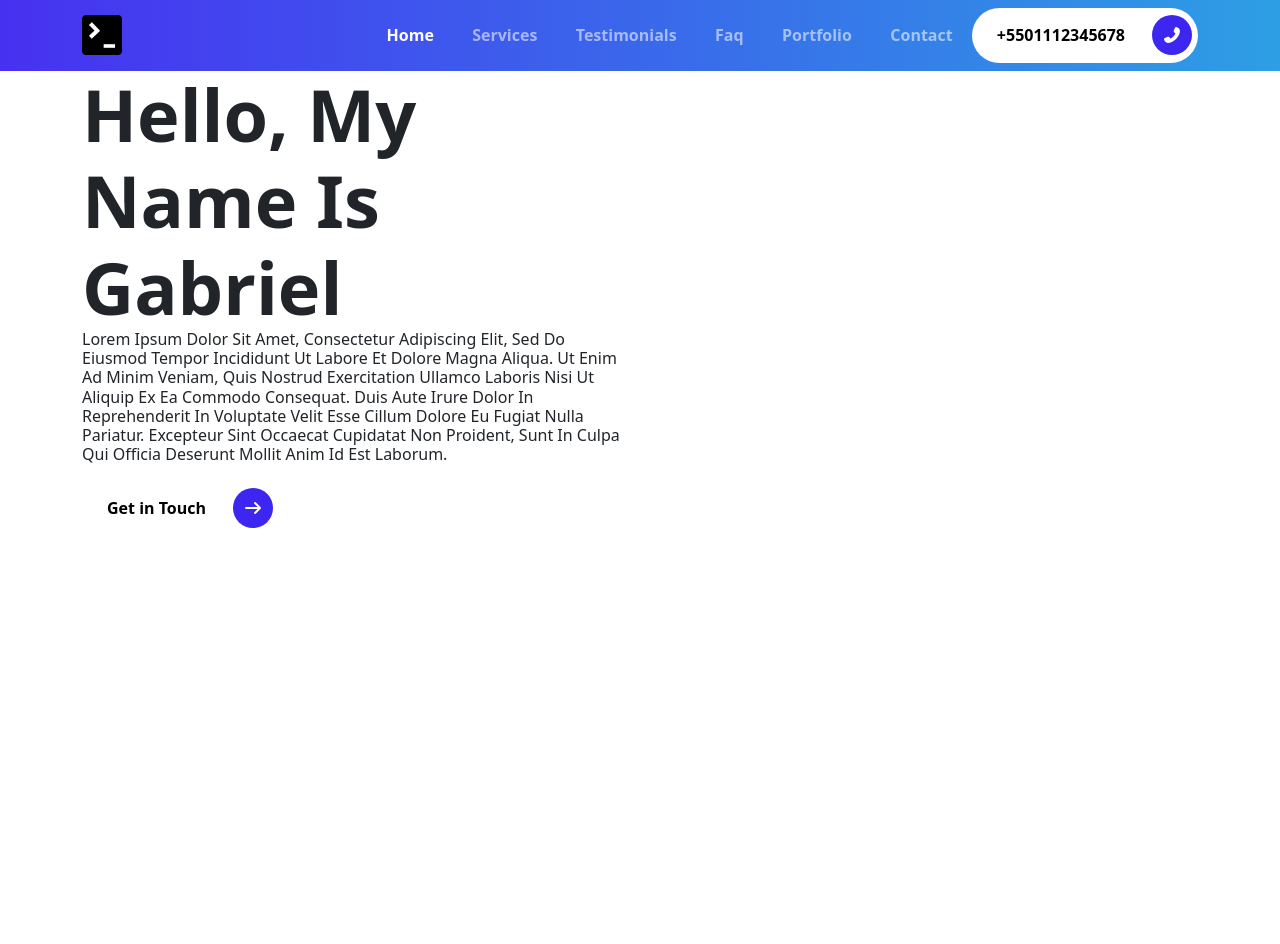
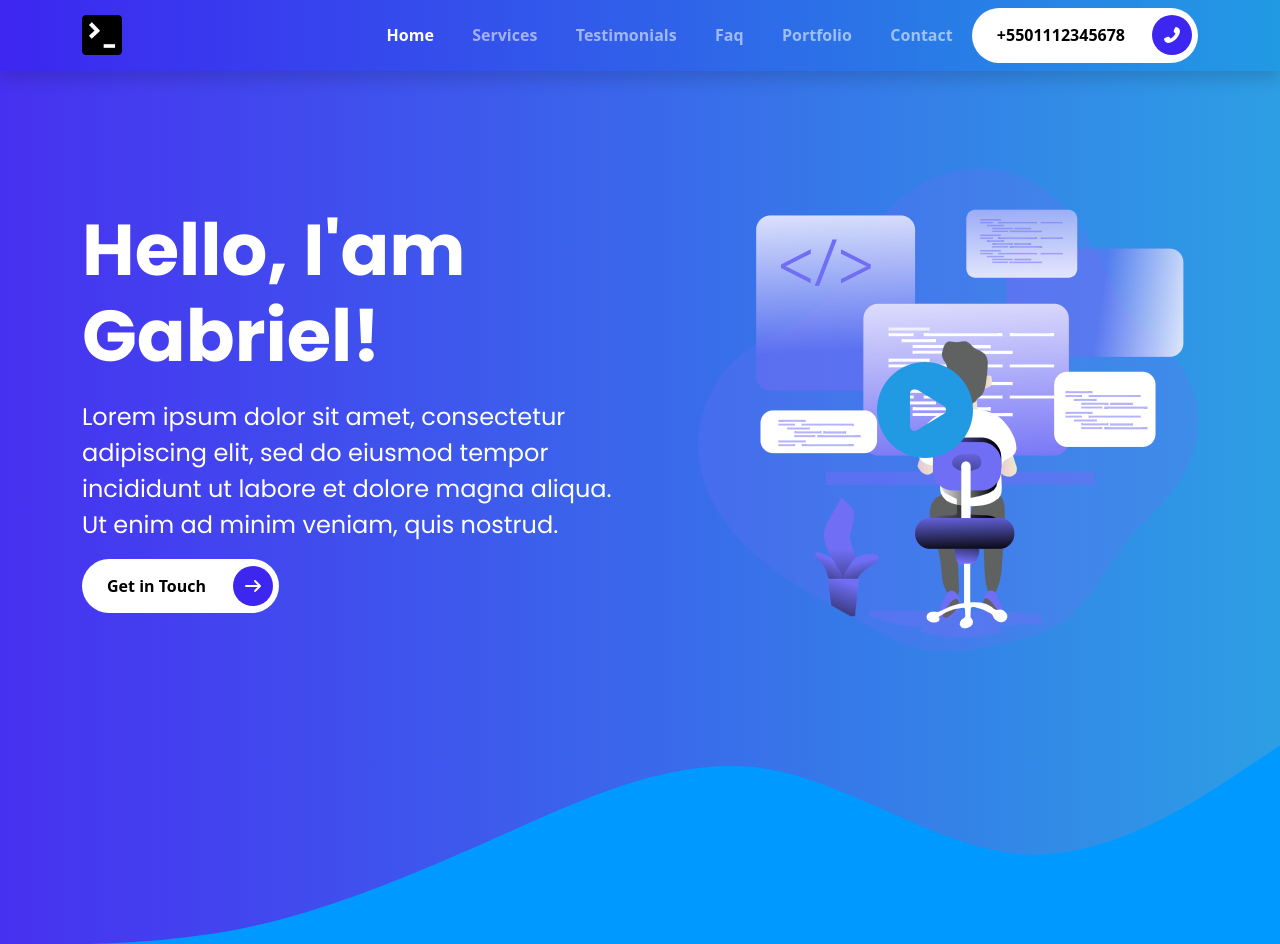
Before and after one commit to dmenezesgabriel/bootstrap-sass, a website: page index.html in a window 1280 px wide. Before the commit the page ends 800 px from the top, so only its background shows below. Drawn offline with nearby package versions, Linux system fonts and the light colour scheme; files that its build step writes are made by us from their sources.

Commit message:
Add intro section, images and bottom wave

```diff
--- a/index.html
+++ b/index.html
@@ -7,9 +7,13 @@
     <title>Bootstrap - sass</title>
     <link rel="stylesheet" href="assets/css/style.css" />
     <link rel="stylesheet" href="assets/css/fontawesome.css" />
+    <link rel="preconnect" href="https://fonts.googleapis.com" />
+    <link rel="preconnect" href="https://fonts.gstatic.com" crossorigin />
+    <link href="https://fonts.googleapis.com/css2?family=Poppins:wght@400;500;600;700;800;900&display=swap" rel="stylesheet" />
   </head>
   <body>
-    <nav class="navbar navbar-expand-lg navbar-dark menu">
+    <!-- Nav bar start -->
+    <nav class="navbar navbar-expand-lg navbar-dark menu shadow fixed-top">
       <div class="container">
         <img src="img/logo.png" alt="" srcset="" />
         <button
@@ -50,27 +54,44 @@
         </div>
       </div>
     </nav>
+    <!-- Nav bar End -->
+    <!-- Intro Section Start -->
     <section id="home" class="intro-section">
       <div class="container">
-        <div class="row">
+        <div class="row align-items-center text-white">
+          <!-- Intro -->
           <div class="column col-md-6 intros">
             <h1 class="display-2">
-              <span class="display-2--intro">Hello, my name is Gabriel</span>
-              <span class="display-2--description">
+              <span class="display-2--intro">Hello, I'am Gabriel!</span>
+              <span class="display-2--description lh-base">
                 Lorem ipsum dolor sit amet, consectetur adipiscing elit, sed do eiusmod tempor incididunt ut labore et dolore magna aliqua. Ut enim ad
-                minim veniam, quis nostrud exercitation ullamco laboris nisi ut aliquip ex ea commodo consequat. Duis aute irure dolor in
-                reprehenderit in voluptate velit esse cillum dolore eu fugiat nulla pariatur. Excepteur sint occaecat cupidatat non proident, sunt in
-                culpa qui officia deserunt mollit anim id est laborum.
+                minim veniam, quis nostrud.
               </span>
             </h1>
             <button type="button" class="rounded-pill btn-rounded">
               Get in Touch<span><i class="fas fa-arrow-right"></i></span>
             </button>
           </div>
-          <div class="column col-md-6 intros"></div>
+          <!-- img -->
+          <div class="column col-md-6 intros text-end">
+            <div class="video-box">
+              <img src="img/art/web-dev.png" alt="" class="img-fluid" />
+              <a href="#" class="position-absolute top-50 start-50 translate-middle">
+                <span><i class="fas fa-play-circle"></i></span
+              ></a>
+            </div>
+          </div>
         </div>
       </div>
+      <svg xmlns="http://www.w3.org/2000/svg" viewBox="0 0 1440 320">
+        <path
+          fill="#0099ff"
+          fill-opacity="1"
+          d="M0,320L48,320C96,320,192,320,288,298.7C384,277,480,235,576,192C672,149,768,107,864,122.7C960,139,1056,213,1152,218.7C1248,224,1344,160,1392,128L1440,96L1440,320L1392,320C1344,320,1248,320,1152,320C1056,320,960,320,864,320C768,320,672,320,576,320C480,320,384,320,288,320C192,320,96,320,48,320L0,320Z"
+        ></path>
+      </svg>
     </section>
+    <!-- Intro Section End -->
     <script
       src="https://cdn.jsdelivr.net/npm/bootstrap@5.2.0-beta1/dist/js/bootstrap.bundle.min.js"
       integrity="sha384-pprn3073KE6tl6bjs2QrFaJGz5/SUsLqktiwsUTF55Jfv3qYSDhgCecCxMW52nD2"
--- a/scss/components/_mixins.scss
+++ b/scss/components/_mixins.scss
@@ -3,3 +3,10 @@
 @mixin gradient {
   background: linear-gradient(to right, rgba(custom.$primary, 0.95), rgba(custom.$secondary, 0.95));
 }
+
+@mixin absoluteCenter {
+  position: absolute;
+  top: 50%;
+  left: 50%;
+  transform: translate(-50%, -50%);
+}
--- a/scss/components/_typography.scss
+++ b/scss/components/_typography.scss
@@ -1,16 +1,22 @@
 @use "../custom";
 
 .display-2 {
+  font-family: "Poppins", sans-serif;
   margin-bottom: 1rem;
   text-transform: capitalize;
 
   &--intro {
+    font-family: "Poppins", sans-serif;
     display: inline-block;
     font-weight: 700;
+    color: custom.$white;
   }
 
   &--description {
-    font-size: 1rem;
+    font-size: 1.5rem;
     display: block;
+    color: custom.$white;
+    margin-top: 1.2rem;
+    text-transform: none;
   }
 }
--- a/scss/sections/_intro-section.scss
+++ b/scss/sections/_intro-section.scss
@@ -0,0 +1,23 @@
+@use "../custom";
+@use "../components/mixins" as mixin;
+
+.intro-section {
+  @include mixin.gradient;
+  padding: 10rem 0 0 0;
+  width: 100%;
+  height: 100%;
+}
+
+.intros {
+  position: relative;
+  a {
+    // @include mixin.absoluteCenter;
+
+    span {
+      i {
+        font-size: 6rem;
+        color: custom.$secondary;
+      }
+    }
+  }
+}
```
Also changed, not shown: img/art/web-dev.png (added).
